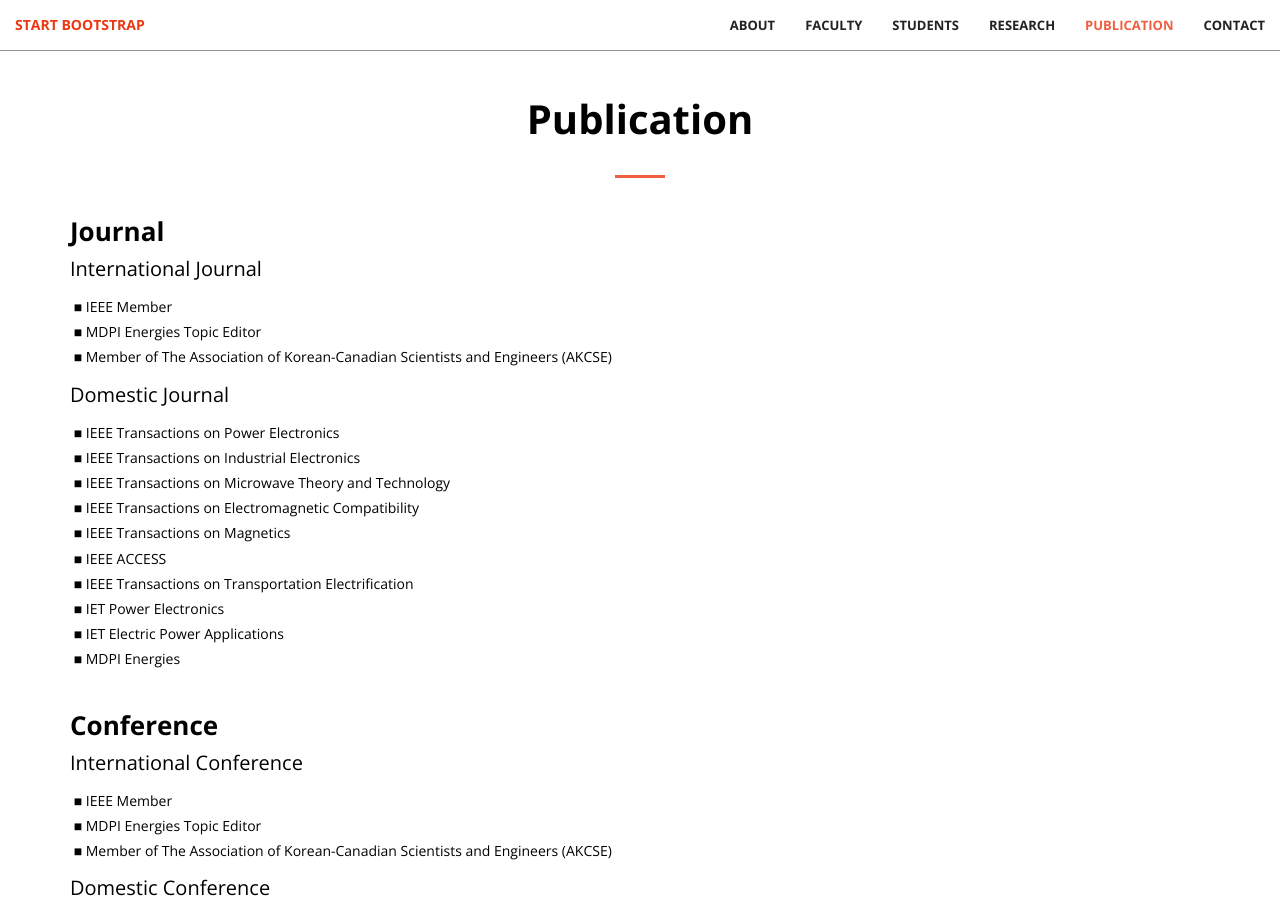
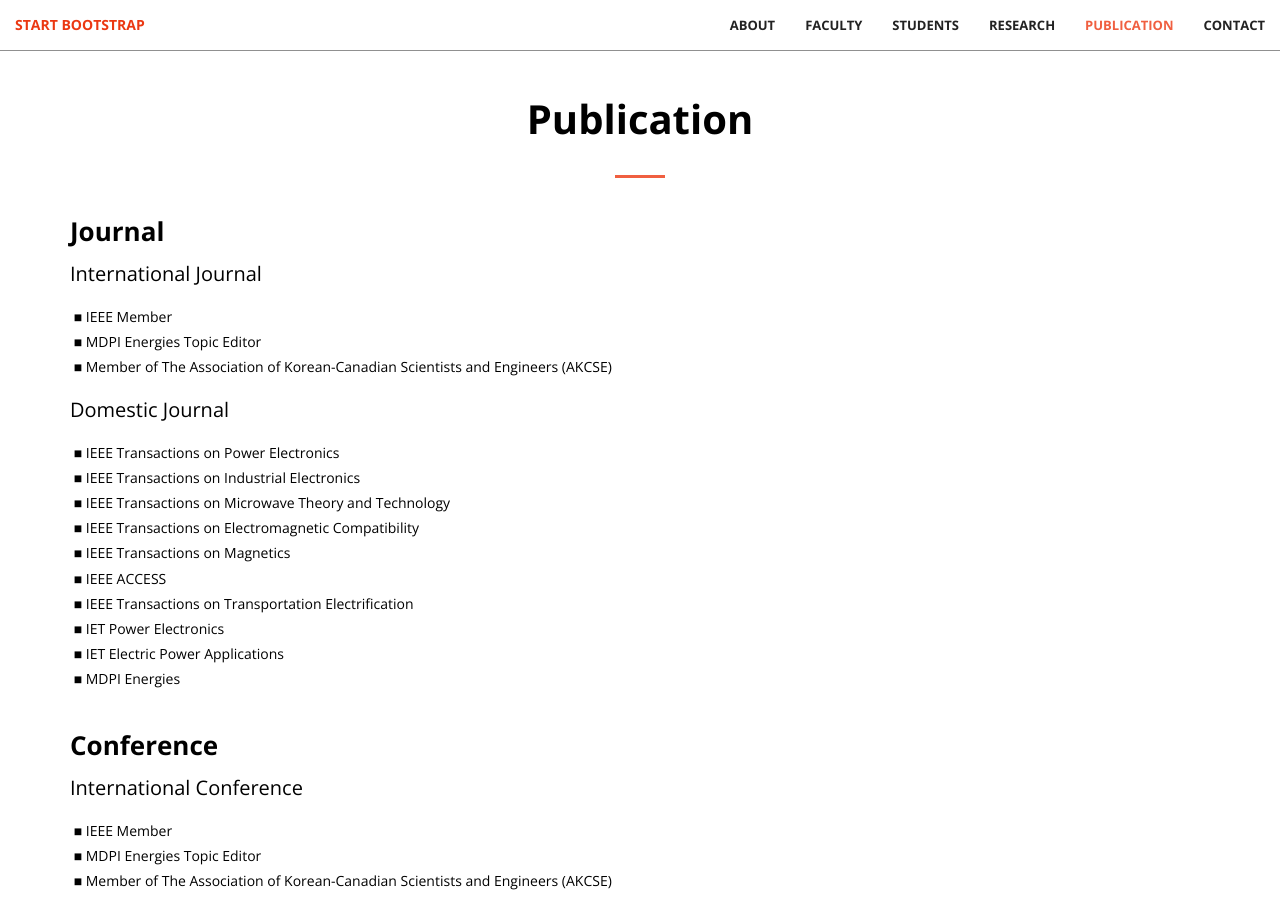
Before and after one commit to dwKim88/AEL, a Jekyll site: the page built from index.html, in a window 1280 px wide and 900 px high, scrolled down 4582 px. Built offline with Jekyll 4.4.1, drawn with Linux system fonts in a browser that asks for light colours.

Commit message:
Update services.html

```diff
--- a/_includes/services.html
+++ b/_includes/services.html
@@ -22,7 +22,7 @@
                     <p style="line-height: 1.0; color:black; font-size:26px;">
                         <B> Journal </B>
                     </p>
-                    <p style="line-height: 0.5; color:black; font-size:20px;">
+                    <p style="line-height: 1.0; color:black; font-size:20px;">
                         International Journal
                     </p>
                     <p style="line-height: 1.8; color:black; font-size:14px;">
@@ -31,7 +31,7 @@
                         &nbsp;■ Member of The Association of Korean-Canadian Scientists and Engineers (AKCSE)<br>
                     </p>
 
-                    <p style="line-height: 0.5; color:black; font-size:20px;">
+                    <p style="line-height: 1.0; color:black; font-size:20px;">
                         Domestic Journal
                     </p>
                     <p style="line-height: 1.8; color:black; font-size:14px;">
@@ -58,7 +58,7 @@
                     <p style="line-height: 1.0; color:black; font-size:26px;">
                         <B> Conference </B>
                     </p>
-                    <p style="line-height: 0.5; color:black; font-size:20px;">
+                    <p style="line-height: 1.0; color:black; font-size:20px;">
                         International Conference
                     </p>
                     <p style="line-height: 1.8; color:black; font-size:14px;">
@@ -67,7 +67,7 @@
                         &nbsp;■ Member of The Association of Korean-Canadian Scientists and Engineers (AKCSE)<br>
                     </p>
 
-                    <p style="line-height: 0.5; color:black; font-size:20px;">
+                    <p style="line-height: 1.0; color:black; font-size:20px;">
                         Domestic Conference
                     </p>
                     <p style="line-height: 1.8; color:black; font-size:14px;">
```
